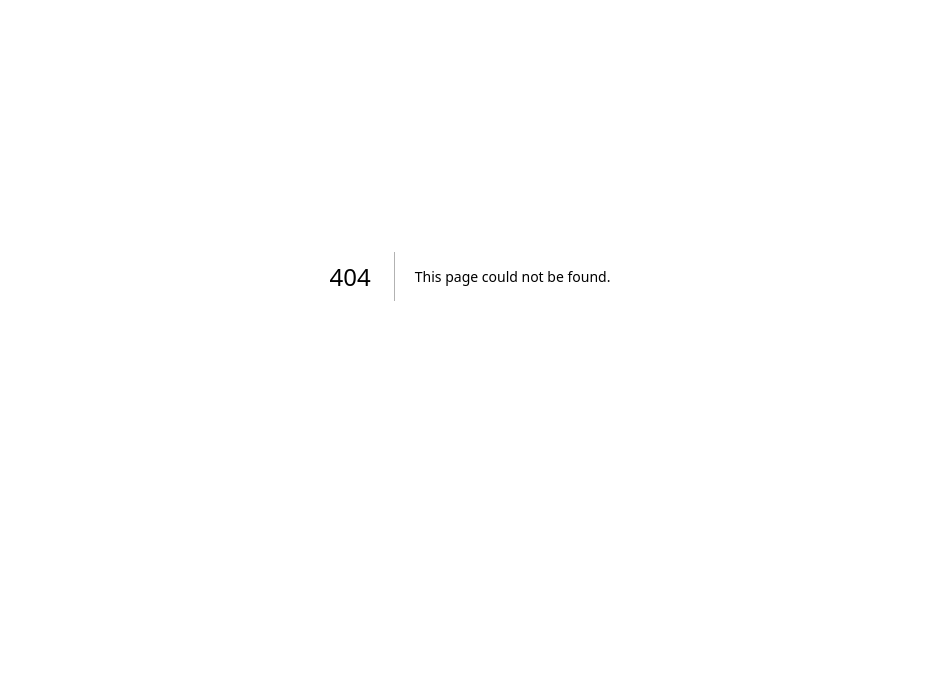
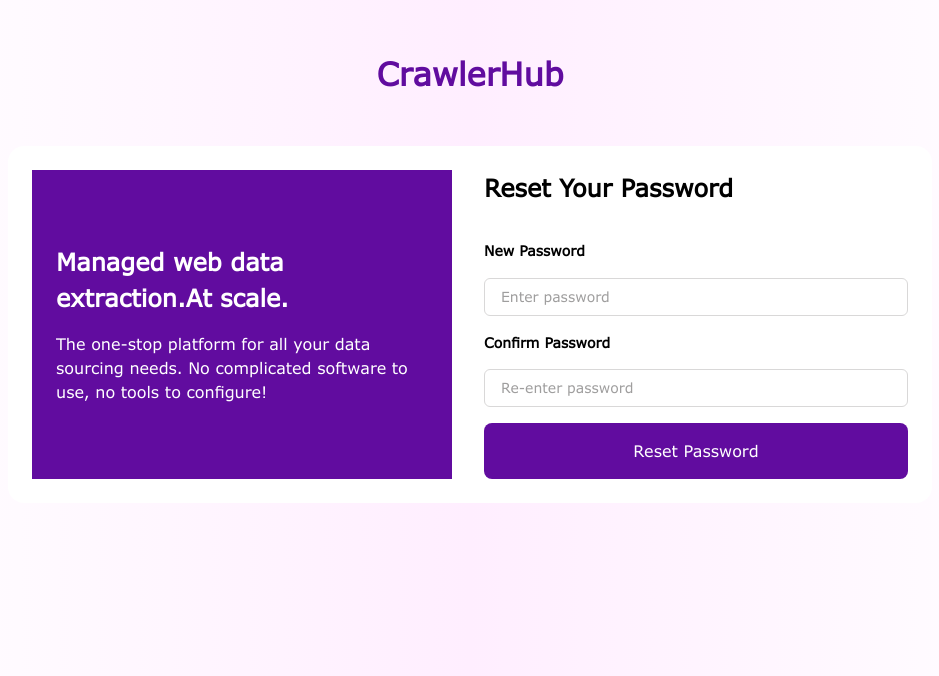
Before and after one commit to beecodeguy/crawlhub, a Next.js app: page /reset-password in a window 1280 px wide. Before the commit this address had no page. Shown: the part 124-800 px from the top of the page, without its empty margins (170-1109 px from the left). Built offline with nearby package versions, Linux system fonts and the light colour scheme.

Commit message:
add route for reset-password

```diff
--- /dev/null
+++ b/src/app/(auth)/reset-password/page.tsx
@@ -0,0 +1,8 @@
+import ResetPasswordForm from "@/containers/ResetPasswordForm";
+import React from "react";
+
+const ResetPassword = () => {
+  return <ResetPasswordForm />;
+};
+
+export default ResetPassword;
--- a/src/containers/ResetPasswordForm/index.tsx
+++ b/src/containers/ResetPasswordForm/index.tsx
@@ -37,7 +37,7 @@
               id="password"
               name="password"
               type="password"
-              placeholder="New Password"
+              placeholder="Enter password"
             />
           </div>
         </div>
@@ -52,7 +52,7 @@
               id="password"
               name="password"
               type="password"
-              placeholder="Confirm Password"
+              placeholder="Re-enter password"
             />
           </div>
         </div>
```
